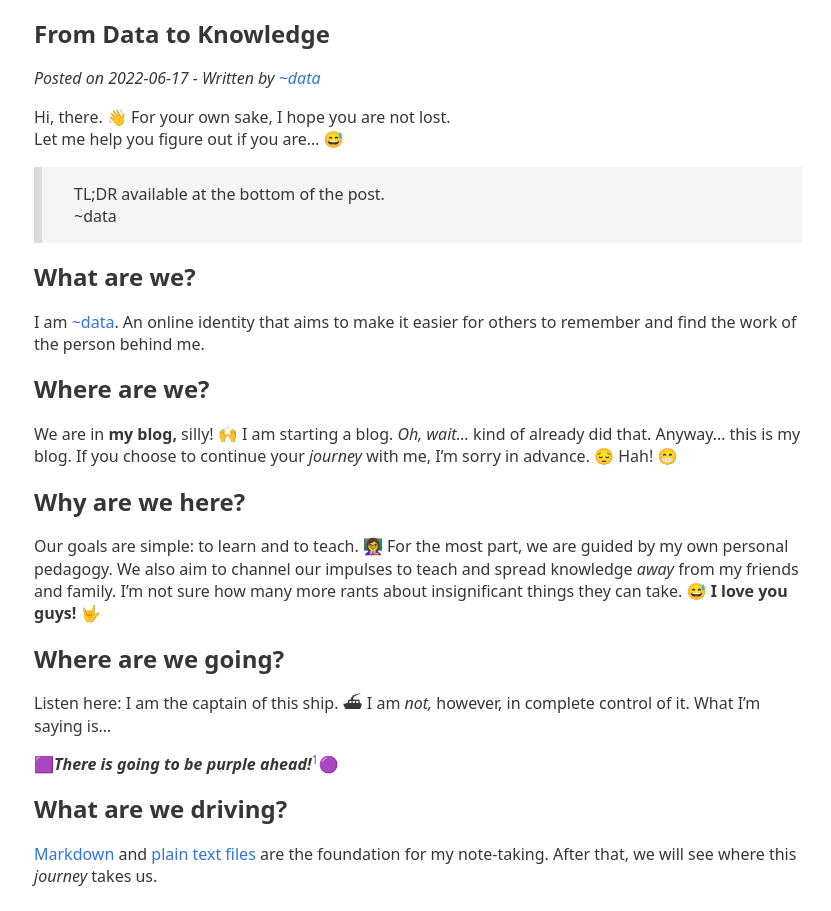
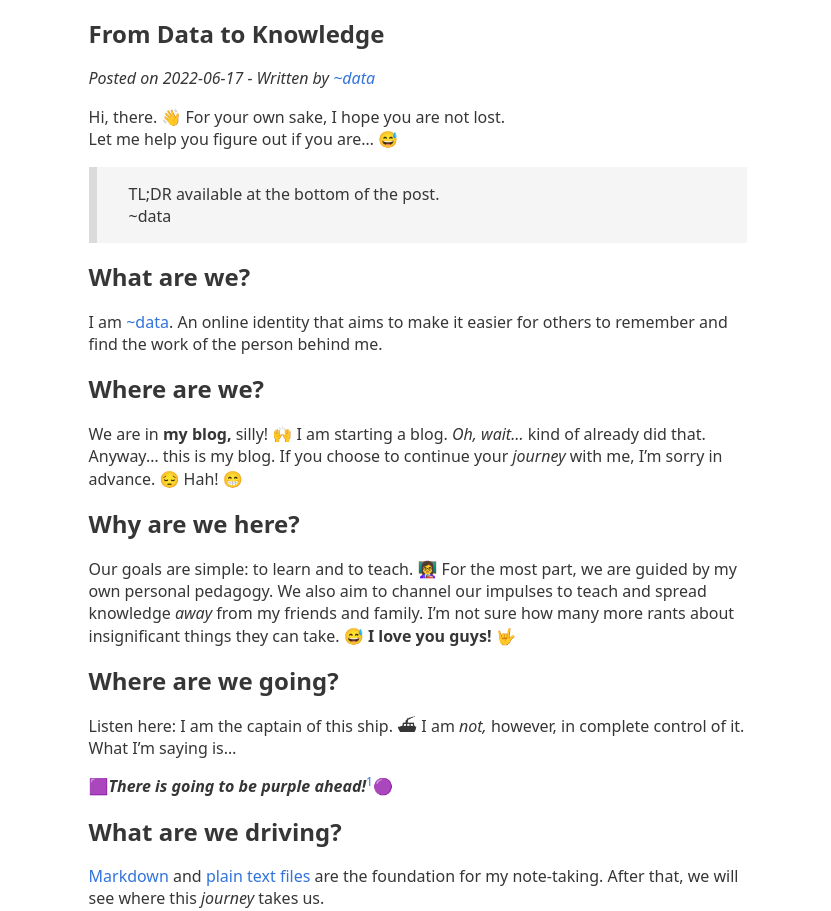
Before and after one commit to datastring/datastring.github.io, a Jekyll site: the page built from _posts/2022-07-02-from-data-to-knowledge.md, in a window 1280 px wide. Shown: the top 911 px of the page, without its empty margins (222-1053 px from the left). Built offline with Jekyll 4.4.1, drawn with Linux system fonts in a browser that asks for light colours.

Commit message:
Update style.css

```diff
--- a/css/style.css
+++ b/css/style.css
@@ -171,7 +171,8 @@ summary {
 }
 
 :root {
-    --max-body-width: 48rem
+    /* --max-body-width: 48rem */
+    --max-body-width: 72ch
 }
 
 html {
```
